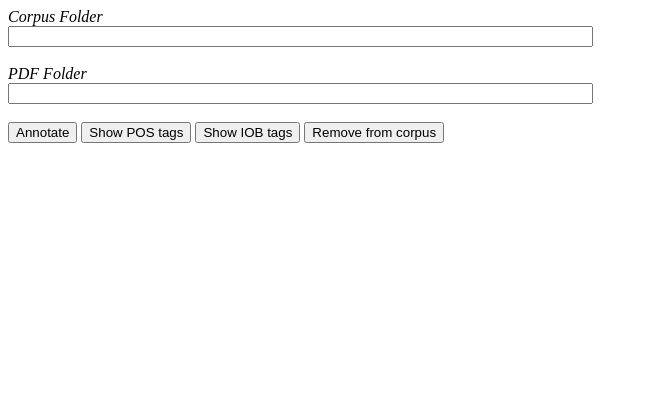
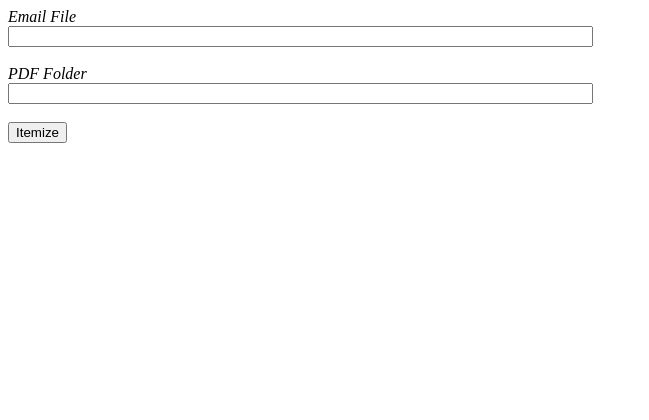
Before and after one commit to crbowman/receipt-viewer, a Flask app: page /annotate in a window 1280 px wide. Shown: the top 420 px of the page, without its empty margins (0-649 px from the left). Run offline with Flask 2, Linux system fonts and the light colour scheme; some libraries are stand-ins or nearby versions.

Commit message:
update to product template

```diff
--- a/templates/product.html
+++ b/templates/product.html
@@ -265,17 +265,14 @@
 
 </script>
 <body>
-<em>Corpus Folder</em><BR>
-<input size="70" id="corpus_folder" type="text" value="corpus/training">
+<em>Email File</em><BR>
+<input size="70" id="email file" type="text" value="">
 <BR><BR>
 <em>PDF Folder</em><BR>
 <input size="70" id="pdf_folder" type="text" value="">
 <BR>
 <BR>
-<button onclick="annotate()">Annotate</button>
-<button onclick="$('.pos').toggle()">Show POS tags</button>
-<button onclick="$('.iob').toggle()">Show IOB tags</button>
-<button onclick="deleteCurrentFile()">Remove from corpus</button>
+<button onclick="annotate()">Itemize</button>
 <BR>
 
 <div class="container">
```
